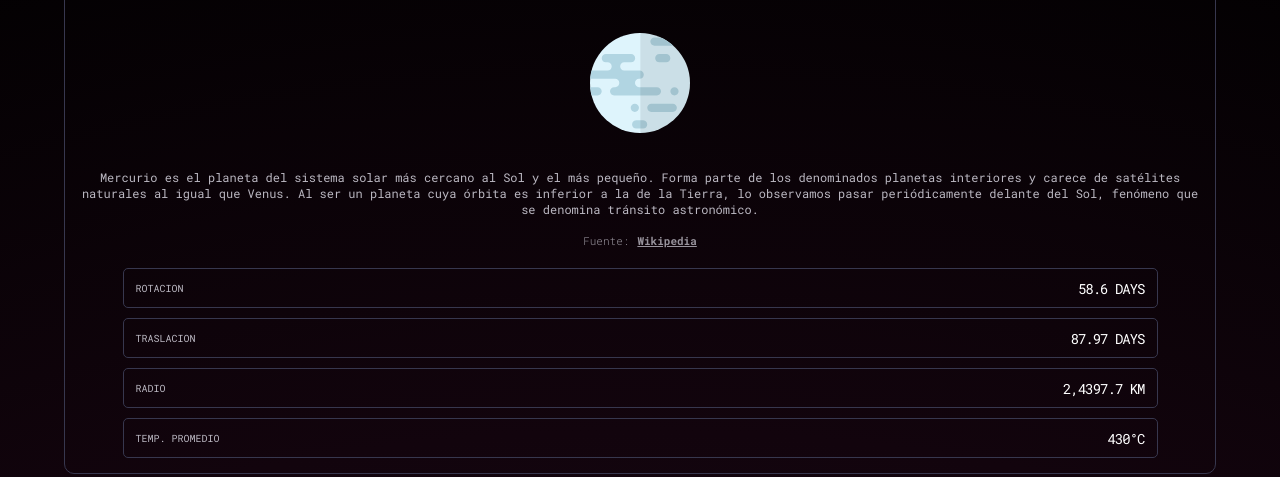
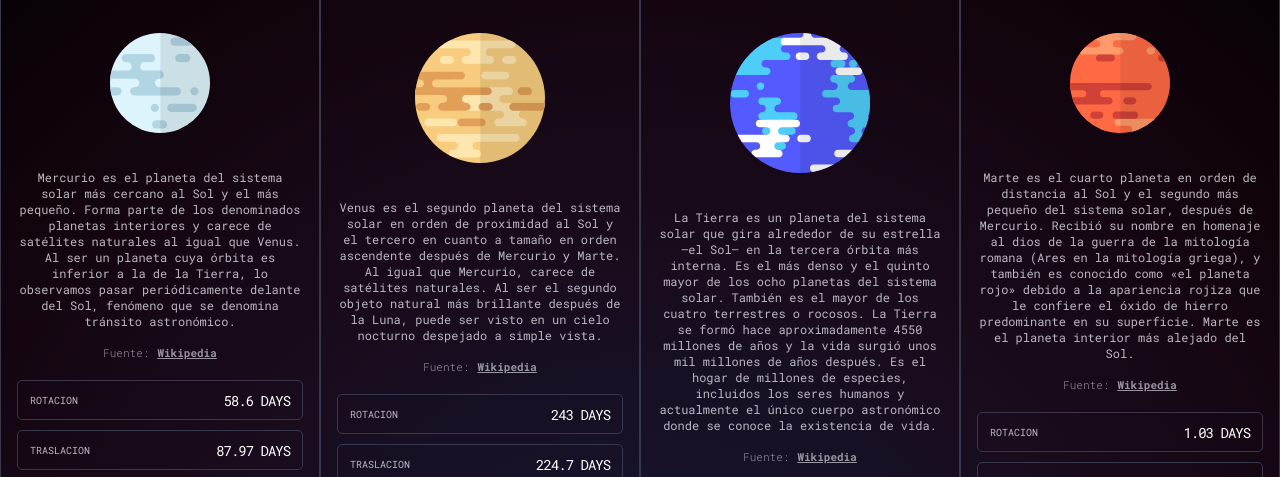
Before and after one commit to thomaspalumbo/the-planets, a plain HTML site: page index.html in a window 1280 px wide. Shown: the part 134-611 px from the top of the page. Drawn offline with Linux system fonts and the light colour scheme.

Commit message:
inicio responsive

```diff
--- /dev/null
+++ b/css/desktop.css
@@ -0,0 +1,8 @@
+.main {
+    display: flex;
+    flex-wrap: wrap;
+}
+
+.card-planeta {
+    width: 320px;
+}
--- a/index.html
+++ b/index.html
@@ -8,6 +8,7 @@
     <link rel="preconnect" href="https://fonts.gstatic.com" crossorigin>
     <link href="https://fonts.googleapis.com/css2?family=Antonio:wght@500&family=Roboto+Mono:wght@300;400;500;700&display=swap" rel="stylesheet">
     <link rel="stylesheet" href="/style.css">
+    <link rel="stylesheet" href="/css/desktop.css" media="(min-width: 930px)">
     <title>Planetas</title>
 </head>
 <body>
```
